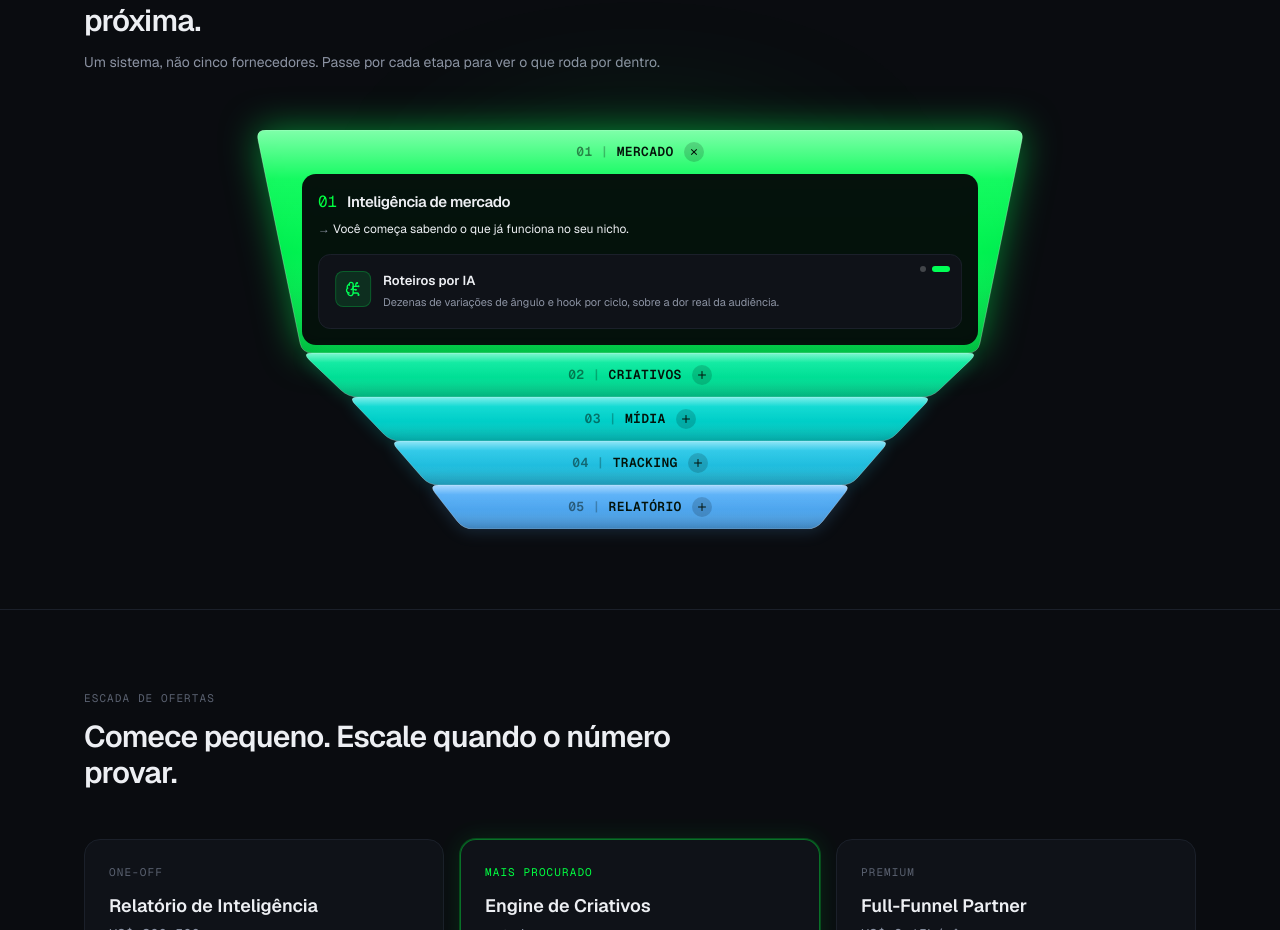
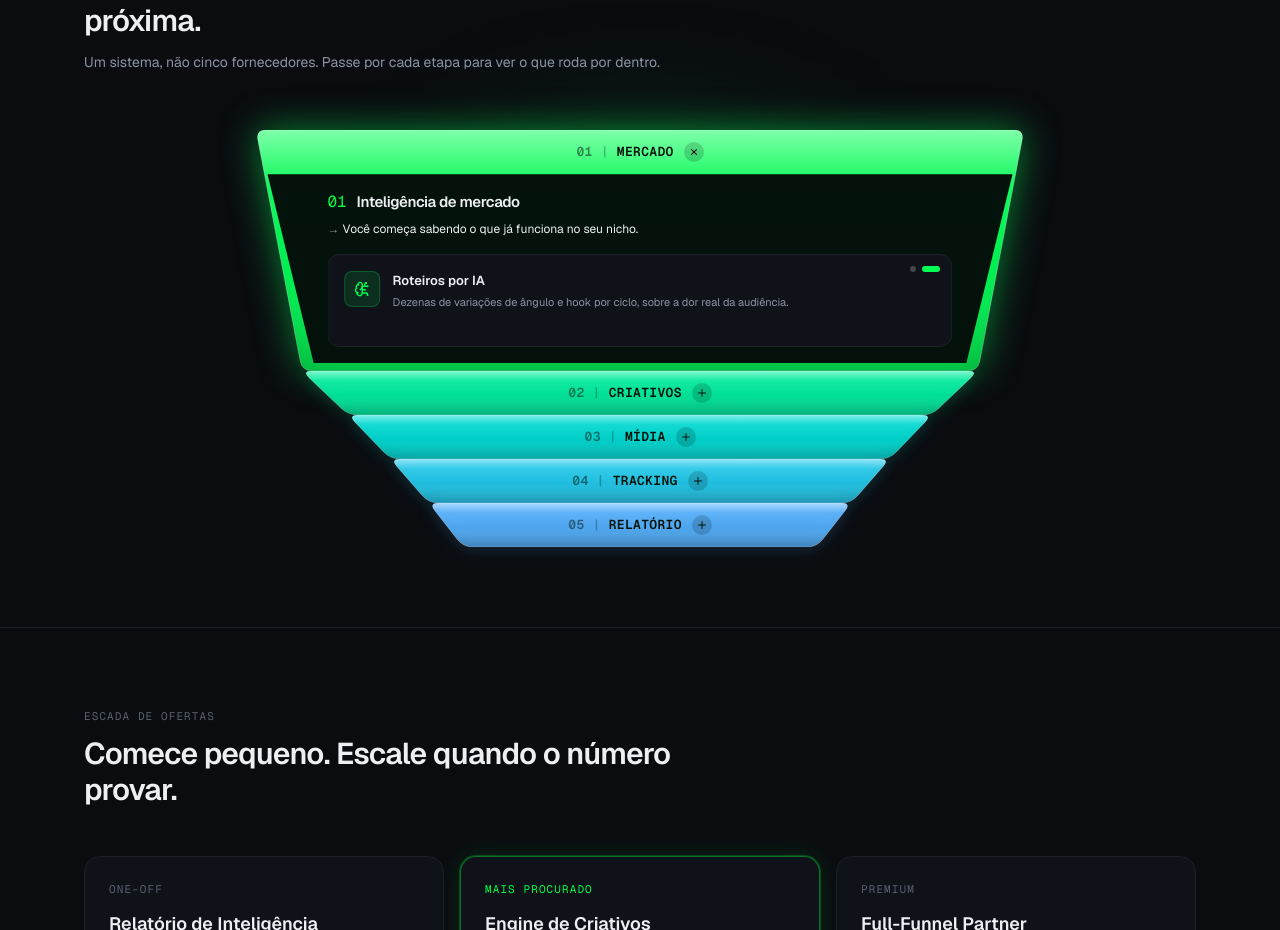
Before and after one commit to Eternorms/Perseo-Web, a Next.js app: page / in a window 1280 px wide. Shown: the part 1440-2370 px from the top of the page. Built offline with nearby package versions, Linux system fonts and the light colour scheme; no server answers.

Commit message:
polish(landing): card interno acompanha o funil em trapézio de cantos retos

```diff
--- a/src/app/(public)/funnel-system.tsx
+++ b/src/app/(public)/funnel-system.tsx
@@ -264,7 +264,6 @@ function FunnelBar({
   color,
   topFrac,
   botFrac,
-  contentPct,
   isActive,
   onActivate,
 }: {
@@ -272,13 +271,21 @@ function FunnelBar({
   color: string;
   topFrac: number;
   botFrac: number;
-  contentPct: number;
   isActive: boolean;
   onActivate: () => void;
 }) {
   const { ref, w, h } = useSize();
   const d = w && h ? trapPath(w, h, topFrac, botFrac, 10) : "";
   const fid = `f-${stage.n}`;
+
+  // card interno: trapézio de lados PARALELOS ao verde, recuado por um frame
+  // constante, com cantos RETOS (clip-path polygon)
+  const inset = 0.03;
+  const cTop = Math.max(0.2, topFrac - inset);
+  const cBot = Math.max(0.18, botFrac - inset);
+  const x = (f: number, side: -1 | 1) => (50 + (side * f * 100) / 2).toFixed(2);
+  const cardClip = `polygon(${x(cTop, -1)}% 0, ${x(cTop, 1)}% 0, ${x(cBot, 1)}% 100%, ${x(cBot, -1)}% 100%)`;
+  const padPct = (((1 - cBot) / 2) * 100).toFixed(2); // recuo p/ conteúdo caber na base
 
   return (
     <div
@@ -313,8 +320,8 @@ function FunnelBar({
         )}
       </svg>
 
-      {/* conteúdo centrado na largura da base do trapézio (nunca vaza) */}
-      <div className="relative mx-auto" style={{ width: `${contentPct}%` }}>
+      {/* conteúdo sobre o trapézio */}
+      <div className="relative">
         <button
           type="button"
           onMouseEnter={onActivate}
@@ -344,7 +351,16 @@ function FunnelBar({
 
         {isActive && (
           <div className="pb-2">
-            <div className="animate-rise rounded-[14px] bg-surface-0/95 p-4 backdrop-blur-sm">
+            <div
+              className="animate-rise bg-surface-0/95 backdrop-blur-sm"
+              style={{
+                clipPath: cardClip,
+                paddingTop: 16,
+                paddingBottom: 16,
+                paddingLeft: `calc(${padPct}% + 14px)`,
+                paddingRight: `calc(${padPct}% + 14px)`,
+              }}
+            >
               <div className="flex items-baseline gap-2.5">
                 <span className="num text-base text-neon">{stage.n}</span>
                 <h3 className="text-[15px] font-semibold tracking-tight text-ink">{stage.title}</h3>
@@ -434,7 +450,6 @@ export function FunnelSystem() {
                 color={COLORS[i]}
                 topFrac={desktop ? TOPW[i] / 100 : 1}
                 botFrac={desktop ? BOTW[i] / 100 : 1}
-                contentPct={desktop ? BOTW[i] : 100}
                 isActive={active === i}
                 onActivate={() => setActive(i)}
               />
```
